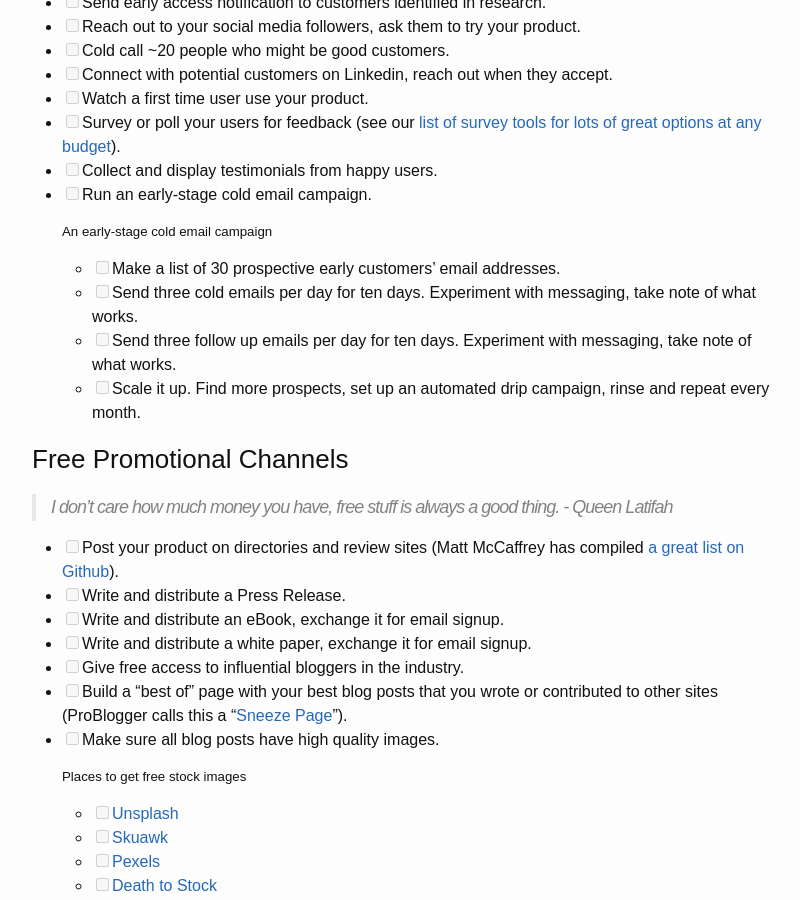
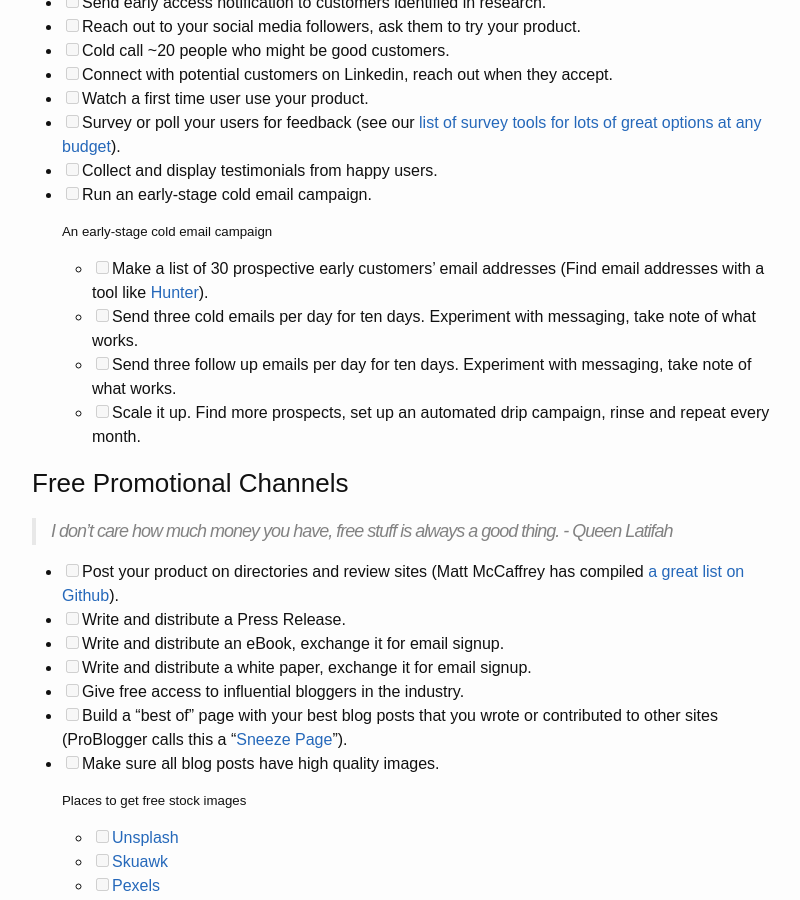
Before and after one commit to draftdev/startup-marketing-checklist, a Jekyll site: the page built from marketing-checklist.md, in a window 1280 px wide and 900 px high, scrolled down 4311 px. Shown: the whole window, without its empty margins (238-1038 px from the left). Built offline with Jekyll 4.4.1, drawn with Linux system fonts in a browser that asks for light colours; comment, search, counter and statistics services are not loaded; some of the changed text lies outside the part shown.

Commit message:
Updating checklist

```diff
--- a/marketing-checklist.md
+++ b/marketing-checklist.md
@@ -174,12 +174,12 @@ The Side Project Marketing Checklist is a comprehensive, chronologically ordered
 - [ ] Cold call ~20 people who might be good customers.
 - [ ] Connect with potential customers on Linkedin, reach out when they accept.
 - [ ] Watch a first time user use your product.
-- [ ] Survey or poll your users for feedback (see our [list of survey tools for lots of great options at any budget](/blog/2017/survey-tools)).
+- [ ] Survey or poll your users for feedback (see our [list of survey tools for lots of great options at any budget](/2017/survey-tools)).
 - [ ] Collect and display testimonials from happy users.
 - [ ] Run an early-stage cold email campaign.
 
   ##### An early-stage cold email campaign
-  - [ ] Make a list of 30 prospective early customers' email addresses.
+  - [ ] Make a list of 30 prospective early customers' email addresses (Find email addresses with a tool like [Hunter](https://hunter.io/)).
   - [ ] Send three cold emails per day for ten days. Experiment with messaging, take note of what works.
   - [ ] Send three follow up emails per day for ten days. Experiment with messaging, take note of what works.
   - [ ] Scale it up. Find more prospects, set up an automated drip campaign, rinse and repeat every month.
```
Also changed, not shown: other parts of marketing-checklist.md (+1 -0 lines).
